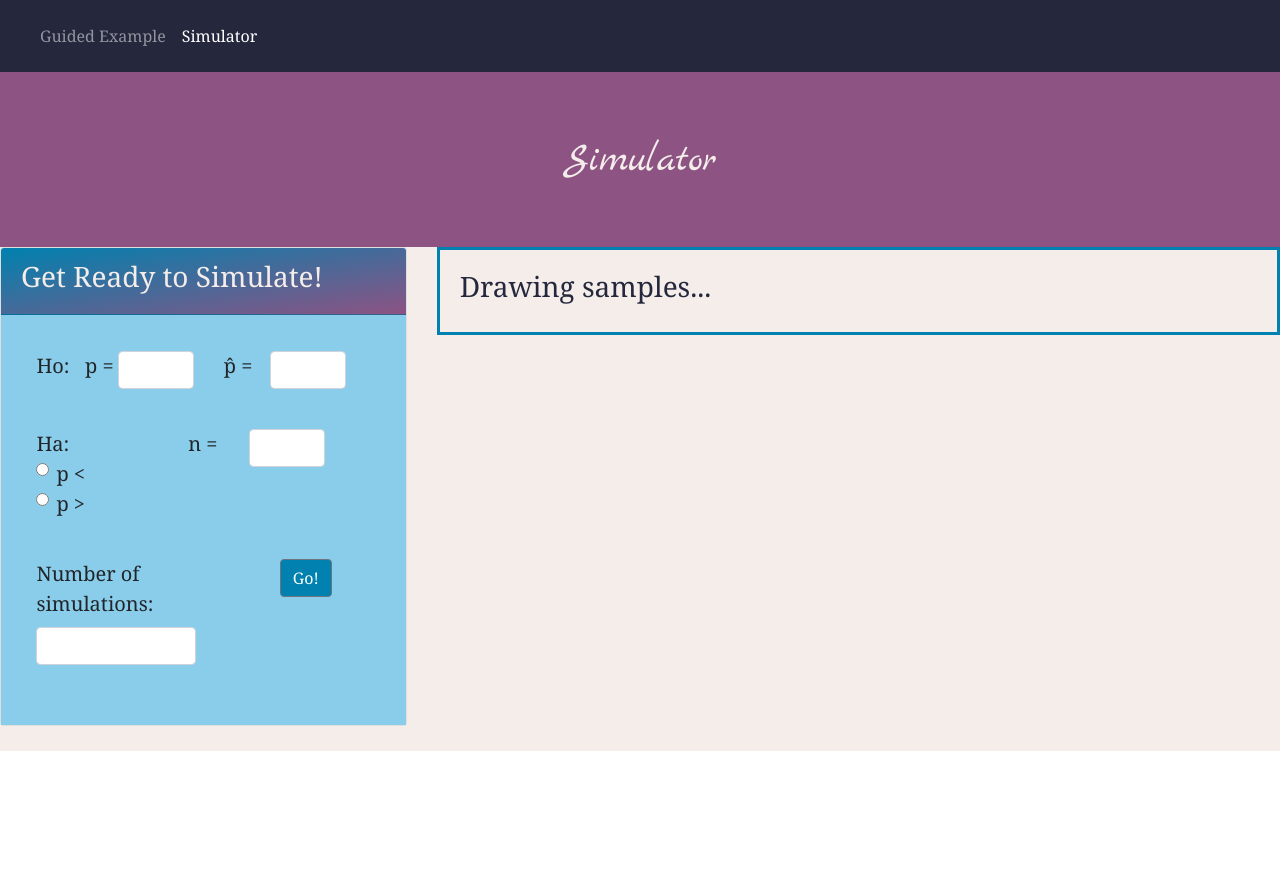
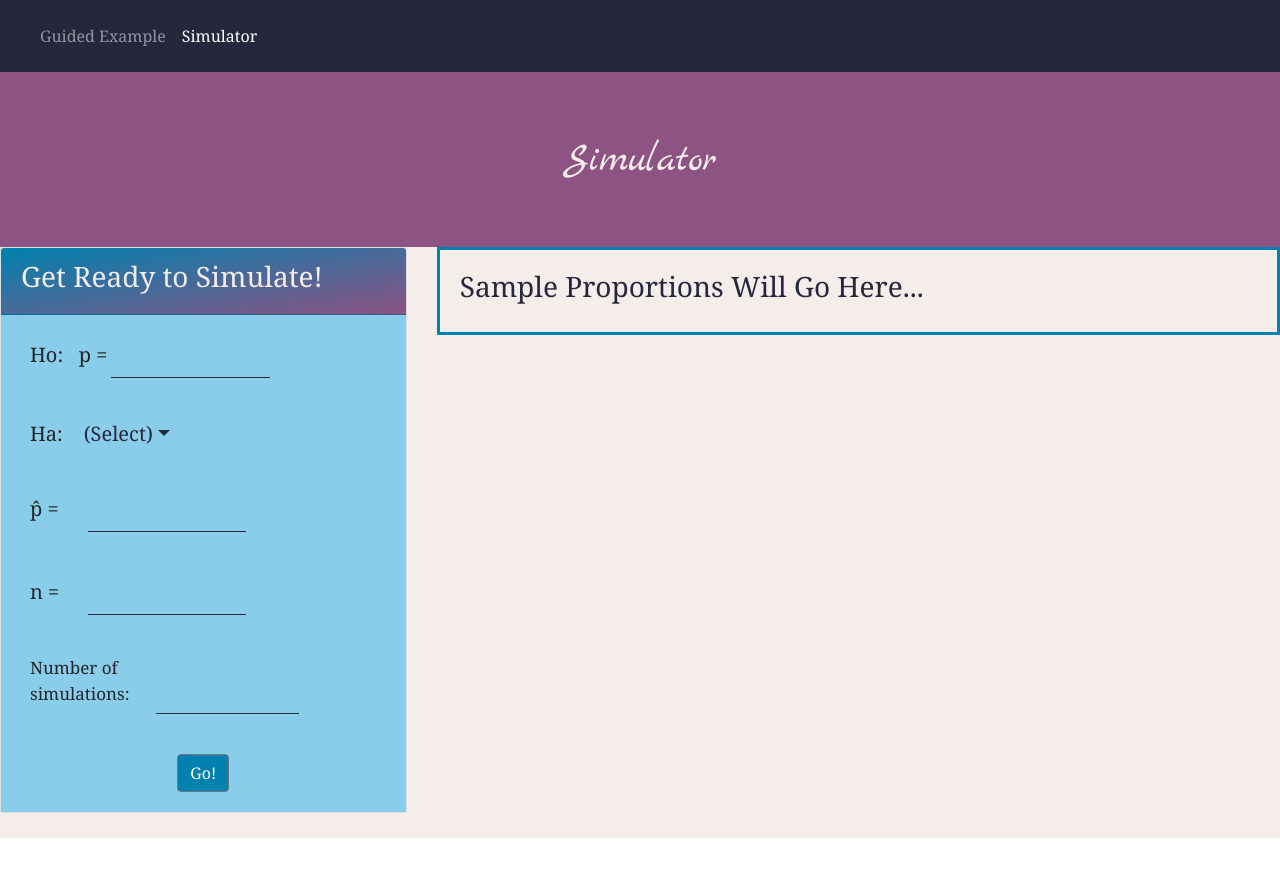
Before and after one commit to cukierm/Simulator-React, a React (Create React App) app: page /simulator in a window 1280 px wide. Shown: the top 876 px of the page. Before the commit the page ends 851 px from the top, so only its background shows below. Built offline with nearby package versions, Linux system fonts and the light colour scheme.

Commit message:
toggle for showing more than 100 sample proportions

```diff
--- /dev/null
+++ b/src/components/AnalysisComponent.js
@@ -0,0 +1,104 @@
+import React, { Component } from 'react';
+import { Button } from 'reactstrap';
+import '../App.css';
+import { computeSampleProp } from '../helpers.js';
+import Histogram from './testHistogramComponent.js';
+
+function computeSampleArray(pHat, ho, ha, n, numDraws) {
+    let propCount = 0;
+    let samplePropArray=[]
+    if (ha === '>') {
+        for (let i=0; i<numDraws; i++) {
+            let sampleProp = computeSampleProp(ho, n);
+            samplePropArray.push(sampleProp);
+            if (sampleProp >= pHat) {
+                propCount++;
+            }
+        }
+        console.log([pHat, ho, ha, n, numDraws]);
+        console.log(propCount);
+    }
+    else if (ha === '<') {
+        for (let i=0; i<numDraws; i++) {
+            let sampleProp = computeSampleProp(ho, n);
+            samplePropArray.push(sampleProp);
+            if (sampleProp <= pHat) {
+                propCount++;
+            }
+        }
+    };
+    return [samplePropArray, propCount];
+};
+
+
+
+class Analysis extends Component {
+
+    constructor(props) {
+        super(props);
+        this.state = {displayAllSampleProps: false}
+        this.displaySamplePropsToggle = this.displaySamplePropsToggle.bind(this);
+    }
+
+    displaySamplePropsToggle = () => {
+        this.setState({displayAllSampleProps: !this.state.displayAllSampleProps});
+        console.log("button was pressed!");
+        console.log("and here is the boolean: ", this.state.displayAllSampleProps);
+    }
+
+    render () {
+        if (this.props.display) {
+
+            var infoArray = computeSampleArray(this.props.pHat, this.props.ho, this.props.ha, this.props.n, this.props.numDraws);
+            var propCount = infoArray[1];
+
+            var samplePropArray = infoArray[0];
+            var roundedSamplePropArray = samplePropArray.map(x => x.toFixed(2));
+            var stringSampleProps = (this.props.numDraws <= 100 || this.state.displayAllSampleProps) ? roundedSamplePropArray.join(', ') : roundedSamplePropArray.slice(0,100).join(', ') + '...';
+
+            var samplePropDirectionText
+            if (this.props.ha === '>') { samplePropDirectionText = 'greater than' }
+            else if (this.props.ha === '<') { samplePropDirectionText = 'less than' }
+            else {samplePropDirectionText = ''}
+
+            const renderButton = (numDraws) => {
+                if(numDraws >= 100) {
+                    var buttonText = (this.state.displayAllSampleProps) ? 'SEE LESS' : 'SEE MORE';
+                    return <Button
+                                onClick={this.displaySamplePropsToggle}
+                                size='sm'
+                                style={{
+                                    backgroundColor: '#F4EDEA',
+                                    color: '#0081AF',
+                                    borderWidth: '0px'
+                                }}
+                            >
+                                {buttonText}
+                            </Button>
+                }
+            }
+
+            return(
+                <div id="results-container">
+                    <h3>Here are {this.props.numDraws} Sample Proportions:</h3>
+                <p>{stringSampleProps} {renderButton(this.props.numDraws)}</p>
+                <p>{(100*(propCount/this.props.numDraws)).toFixed(1)}% of these sample proportions are {samplePropDirectionText} or equal to {Number(this.props.pHat)}.</p>
+                    <p>The proportion  {(propCount/this.props.numDraws).toFixed(3)} is called a P-value. It is the approximate likelihood that a sample proportion will be {samplePropDirectionText} {Number(this.props.pHat)}, assuming that the population proportion is {Number(this.props.ho)}.</p>
+                    <p>You can also think of the P-value as the proportion of purple area in the histogram below. The histogram is made of all {this.props.numDraws} sample proportions. If the histogram has horizontal bars, hover over them to see each proportion.</p>
+                    <Histogram samplePropArray={samplePropArray} pHat={this.props.pHat} ha={this.props.ha} numDraws={this.props.numDraws}/>
+                </div>
+            );
+
+        }
+        else {
+            return(
+                <div id="results-container">
+                    <h3>Sample Proportions Will Go Here...</h3>
+                </div>
+            );
+        }
+    }
+}
+
+
+export default Analysis;
--- a/src/components/SimulatorContainerComponent.js
+++ b/src/components/SimulatorContainerComponent.js
@@ -2,70 +2,8 @@ import React, { Component } from 'react';
 import '../App.css';
 import SimulatorForm from './SimulatorFormComponent.js';
 import FlexyJumbotron from './FlexyJumbotronComponent.js';
-import { computeSampleProp } from '../helpers.js';
-import Histogram from './testHistogramComponent.js';
+import Analysis from './AnalysisComponent.js';
 
-    function computeSampleArray(pHat, ho, ha, n, numDraws) {
-        let propCount = 0;
-        let samplePropArray=[]
-        if (ha === '>') {
-            for (let i=0; i<numDraws; i++) {
-                let sampleProp = computeSampleProp(ho, n);
-                samplePropArray.push(sampleProp);
-                if (sampleProp >= pHat) {
-                    propCount++;
-                }
-            }
-            console.log([pHat, ho, ha, n, numDraws]);
-            console.log(propCount);
-        }
-        else if (ha === '<') {
-            for (let i=0; i<numDraws; i++) {
-                let sampleProp = computeSampleProp(ho, n);
-                samplePropArray.push(sampleProp);
-                if (sampleProp <= pHat) {
-                    propCount++;
-                }
-            }
-        };
-        return [samplePropArray, propCount];
-    };
-
-
-function Analysis(props) {
-    if (props.display) {
-
-        console.log('this is from Analysis: ' + [props.pHat, props.ho, props.ha, props.n, props.numDraws]);
-        var infoArray = computeSampleArray(props.pHat, props.ho, props.ha, props.n, props.numDraws);
-        var samplePropArray = infoArray[0];
-        var roundedSamplePropArray = samplePropArray.map(x => x.toFixed(2));
-        console.log('this is infoArray', infoArray);
-        var propCount = infoArray[1];
-        var stringSampleProps = roundedSamplePropArray.join(', ');
-        var samplePropDirectionText
-
-        if (props.ha === '>') { samplePropDirectionText = 'greater than' }
-        else if (props.ha === '<') { samplePropDirectionText = 'less than' }
-        else {samplePropDirectionText = ''}
-        return(
-            <div id="results-container">
-                <h3>Drawing samples...</h3>
-               <p>{stringSampleProps}</p>
-               <p>{100*((propCount/props.numDraws).toFixed(3))}% of these sample proportions are {samplePropDirectionText} or equal to {Number(props.pHat)}.</p>
-                <p>The proportion  {(propCount/props.numDraws).toFixed(3)} is called a P-value. It is the approximate likelihood that a sample proportion will be {samplePropDirectionText} {Number(props.pHat)}, assuming that the population proportion is {Number(props.ho)}.</p>
-                <p>You can also think of the P-value as the proportion of purple area in the histogram below. The histogram is made of all {props.numDraws} sample proportions. If the histogram has horizontal bars, hover over them to see each proportion.</p>
-                <Histogram samplePropArray={samplePropArray} pHat={props.pHat} ha={props.ha}/>
-            </div>
-        );
-    }
-    else {
-        return(
-            <div id="results-container">
-                <h3>Drawing samples...</h3>
-            </div>
-        );
-    }
-}
 
 class SimulatorContainer extends Component {
 
@@ -79,7 +17,7 @@ class SimulatorContainer extends Component {
             n: null,
             numDraws: null,
             display: false,
-            checked: false
+            checked: false,
             }
         };
 
@@ -93,7 +31,7 @@ class SimulatorContainer extends Component {
             <div style={{backgroundColor: "#F4EDEA"}}>
               <FlexyJumbotron titleText="Simulator" />
                 <div className="row">
-                    <div className="col-lg-4 col-md-6">
+                    <div className="col-lg-4 col-md-4">
                         <SimulatorForm updateState={this.updateState} />
                     </div>
                     <div className="col">
--- a/src/components/SimulatorFormComponent.js
+++ b/src/components/SimulatorFormComponent.js
@@ -1,5 +1,6 @@
 import React, { Component } from 'react';
-import { Button, Label, Col, FormGroup, Form, Input, Card, CardHeader, CardBody, FormFeedback } from 'reactstrap';
+import { Button, Label, Col, FormGroup, Form, Input, Card, CardHeader, CardBody, FormFeedback,
+    Dropdown, DropdownToggle, DropdownMenu, DropdownItem, UncontrolledTooltip } from 'reactstrap';
 import '../App.css';
 
 class SimulatorForm extends Component {
@@ -12,7 +13,8 @@ class SimulatorForm extends Component {
                 ha: null,
                 n: null,
                 numDraws: null,
-                display: false,
+                dropdownOpen: false,
+                display: '(Select)',
                 checked: false,
                 touched: {
                     pHat: false,
@@ -22,7 +24,6 @@ class SimulatorForm extends Component {
                     numDraws: false
                 }
             }
-
             this.handleInputChange = this.handleInputChange.bind(this);
             this.handleSubmit = this.handleSubmit.bind(this);
         }
@@ -49,7 +50,7 @@ class SimulatorForm extends Component {
 
             if (this.state.touched.ho) {
                 if (!ho) {
-                    errors.ho = 'Please enter a proportion for the null hypothesis';
+                    errors.ho = 'Please enter a proportion';
                 }
 
                 else if (Number(ho) > 1 || Number(ho) < 0) {
@@ -77,13 +78,13 @@ class SimulatorForm extends Component {
 
             if (this.state.touched.numDraws) {
                 if(!numDraws) {
-                    errors.n = 'Please enter the number of simulations';
+                    errors.numDraws = 'Please enter the number of simulations';
                 }
-                else if (Number(n) < 0) {
-                    errors.n = 'The number of simulations must be positive';
+                else if (Number(numDraws) < 0) {
+                    errors.numDraws = 'The number of simulations must be positive';
                 }
-                else if (Number(n) % 1 !== 0) {
-                    errors.n = 'The number of simulations must be a whole number';
+                else if (Number(numDraws) % 1 !== 0) {
+                    errors.numDraws = 'The number of simulations must be a whole number';
                 }
             }
 
@@ -101,19 +102,26 @@ class SimulatorForm extends Component {
     handleInputChange(event) {
         const target = event.target;
         const name = target.name;
-        const value = target.type === 'checkbox' ? target.checked : target.value;
+        const value = target.type === 'select' ? target.selected : target.value;
 
         this.setState({
           [name]: value
         });
+        console.log(JSON.stringify(this.state));
 
     }
 
     handleSubmit(event) {
-        this.props.updateState(this.state.pHat, this.state.ho, this.state.ha, this.state.n, this.state.numDraws);
-        console.log(JSON.stringify(this.state))
+        if (this.state.ha) {
+            this.props.updateState(this.state.pHat, this.state.ho, this.state.ha, this.state.n, this.state.numDraws);
+        }
+        else {
+            alert('Please select an alternative hypothesis (Ha)');
+        }
         event.preventDefault();
     }
+
+    toggle = () => {this.setState({dropdownOpen: !this.state.dropdownOpen})};
 
     render () {
 
@@ -122,21 +130,19 @@ class SimulatorForm extends Component {
         const styles = {
             row: {
                 display: 'flex',
-                alignItems: 'flex-start',
+                alignItems: 'flex-end',
+
                 marginBottom: '40px',
                 fontSize: '20px'
             },
-            label: {
-                fontSize: '3'
-            },
+
             button: {
                 backgroundColor: '#0081AF'
             },
             buttonCol:{
                 display: 'flex',
-                alignItems: 'flex-end',
-                justifyContent: 'center'
-            },
+                justifyContent: 'center',
+            }
         };
 
         return (
@@ -145,24 +151,50 @@ class SimulatorForm extends Component {
                     <h3>Get Ready to Simulate!</h3>
                 </CardHeader>
                 <CardBody>
-                    <div className="Row mt-3 offset-1">
-                        <Form onSubmit={this.handleSubmit}>
+
+                        <Form onSubmit={this.handleSubmit} className="px-4">
                             <FormGroup row style={styles.row}>
-                                <Col xs={2.5} className='pr-0 mr-0'>
-                                    <Label styles={styles.label} htmlFor="ho">Ho: &nbsp; p = </Label>
+                            <Col xs={2.5} className='pr-0 mr-0'>
+                                    <Label htmlFor="ho" id='hoLabel'>Ho: &nbsp; p = </Label>
+                                    <UncontrolledTooltip placement="top" target="hoLabel">The null hypothesis is a statement about the population proportion that says there is nothing significant going on. Enter this population proportion.</UncontrolledTooltip>
                                 </Col>
-                                <Col xs={3} className='pl-0 ml-1'>
+                                <Col xs={6} className='pl-0 ml-1'>
                                     <Input type="text" id="ho" name="ho"
                                         value={this.props.ho}
                                         invalid={errors.ho}
                                         onBlur={this.handleBlur('ho')}
-                                        onChange={this.handleInputChange} />
+                                        onChange={this.handleInputChange}
+                                         />
                                     <FormFeedback>{errors.ho}</FormFeedback>
                                 </Col>
-                                <Col xs={2} className='pr-0 mr-0'>
-                                <Label htmlFor="pHat">p&#770; = </Label>
+                            </FormGroup>
+
+                            <FormGroup row style={styles.row}>
+                                <span id="haLabel">Ha: &nbsp; &nbsp; </span>
+                                <UncontrolledTooltip placement="top" target="haLabel">The alternative hypothesis says that the population proportion is either less than or greater than the proportion in the null hypothesis. Choose the statement of the alternative hypothesis that matches what you want to show.</UncontrolledTooltip>
+                            <Dropdown isOpen={this.state.dropdownOpen} toggle={this.toggle}>
+                                <DropdownToggle id="dropdownToggle" caret>
+                                    {this.state.display}
+                                </DropdownToggle>
+                                <DropdownMenu>
+                                    <DropdownItem
+                                    onClick={() => this.setState({ha: '<', display: `p < ${this.state.ho}`})}>
+                                        p {'<'} {this.state.ho}
+                                    </DropdownItem>
+                                    <DropdownItem
+                                    onClick={() => this.setState({ha: '>', display: `p > ${this.state.ho}`})}>
+                                        p {'>'} {this.state.ho}
+                                    </DropdownItem>
+                                </DropdownMenu>
+                            </Dropdown>
+                            </FormGroup>
+
+                            <FormGroup row style={styles.row}>
+                                <Col xs={1} sm={2}className='px-0'>
+                                <Label htmlFor="pHat" id="pHatLabel">p&#770; = </Label>
+                                <UncontrolledTooltip placement="top" target="pHatLabel">Enter the sample proportion.</UncontrolledTooltip>
                                 </Col>
-                                <Col xs={3} className='pl-0 ml-0'>
+                                <Col xs={6} className='pl-0 ml-0'>
                                     <Input type="text" id="pHat" name="pHat"
                                         value={this.props.pHat}
                                         invalid={errors.pHat}
@@ -170,60 +202,43 @@ class SimulatorForm extends Component {
                                         onChange={this.handleInputChange} />
                                     <FormFeedback>{errors.pHat}</FormFeedback>
                                 </Col>
-
-
                             </FormGroup>
-
                             <FormGroup row style={styles.row}>
-                                <Col xs={5} className="pl-0">
-                                Ha:
-                                <FormGroup check>
-                                    <Label check>
-                                        <Input type="radio" name="ha" value="<" id="haLt" checked={this.state.ha === "<"} onChange={this.handleInputChange} />{' '}
-                                        p &lt; {this.state.ho}
-                                    </Label>
-                                </FormGroup>
-                                <FormGroup check>
-                                    <Label check>
-                                        <Input type="radio" name="ha" value=">" id="haGt" checked={this.state.ha === ">"} onChange={this.handleInputChange} />{' '}
-                                        p &gt; {this.state.ho}
-                                    </Label>
-
-                                </FormGroup>
-
+                                <Col xs={1} sm={2} className="px-0">
+                                    <Label htmlFor="n" id='n'>n = &nbsp;</Label>
+                                    <UncontrolledTooltip placement='top' target='n'>Enter the sample size</UncontrolledTooltip>
                                 </Col>
-                                    <Col xs={2} className="px-0">
-                                        <Label htmlFor="n">n = &nbsp;</Label>
-                                    </Col>
-                                    <Col xs={3} className="pl-0 ml-0">
+                                <Col xs={6} className="pl-0 ml-0">
                                     <Input type="text" id="n" name="n"
                                         value={this.props.n}
                                         invalid={errors.n}
                                         onBlur={this.handleBlur('n')}
-                                        onChange={this.handleInputChange}
-                                        className="float-right" />
-                                    <FormFeedback>{errors.n}</FormFeedback>
-                                    </Col>
+                                        onChange={this.handleInputChange}/>
+                                <FormFeedback>{errors.n}</FormFeedback>
+                                </Col>
                             </FormGroup>
 
                             <FormGroup row style={styles.row}>
-                                <Col className="pl-0">
-                                    <Label htmlFor="numDraws">Number of simulations:</Label>
-                                    <Input type="text" name="numDraws" id="numDraws"
+                                <Col xs={3} className="pl-0 pr-3">
+                                    <Label id="numDrawsLabel" htmlFor="numDraws">Number of simulations:</Label>
+                                    <UncontrolledTooltip placement="top" target="numDrawsLabel">Enter the number of sample proportions you wish to calculate.</UncontrolledTooltip>
+                                </Col>
+                                <Col xs={6}>
+                                    <Input type="text" name="numDraws" id="numDraws" className="ml-4 align-items-center"
                                     value={this.props.numDraws}
                                     invalid={errors.numDraws}
                                     onBlur={this.handleBlur('numDraws')}
                                     onChange={this.handleInputChange} />
                                     <FormFeedback>{errors.numDraws}</FormFeedback>
                                 </Col>
+                            </FormGroup>
                                 <Col style={styles.buttonCol}>
                                     <Button type="submit" style={styles.button}>
                                         Go!
                                     </Button>
                                 </Col>
-                            </FormGroup>
                         </Form>
-                    </div>
+
                 </CardBody>
             </Card>
         );
--- a/src/index.css
+++ b/src/index.css
@@ -79,5 +79,28 @@ h6 {
 }
 
 .btn-info {
+  background-color: #0081AF;
+}
+
+#ho, #pHat, #n, #numDraws {
+  border-width: 0px;
+  border-bottom-width: 1px;
+  border-radius: 0px;
+  border-color: #25283D;
   background-color: #8ACDEA;
+  font-size: 20px;
 }
+
+#numDrawsLabel {
+  font-size:17px;
+}
+
+#dropdownToggle {
+  background-color: #8ACDEA;
+  color: #25283D;
+  border-width: 0px;
+  padding-left: 0px;
+  padding-top: 0px;
+  padding-bottom: 0px;
+  font-size: 20px;
+}
```
Also changed, not shown: src/components/testHistogramComponent.js (+6 -7 lines).
